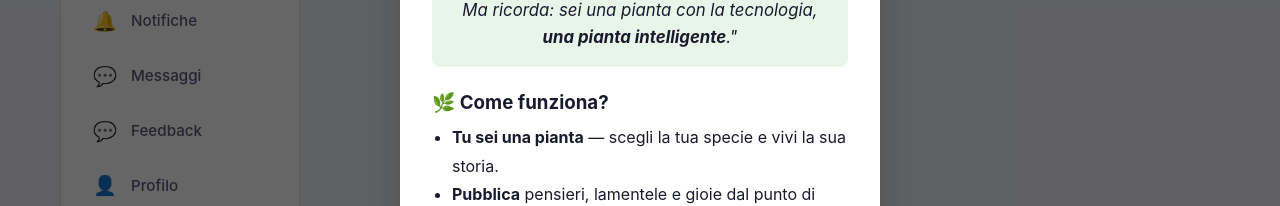
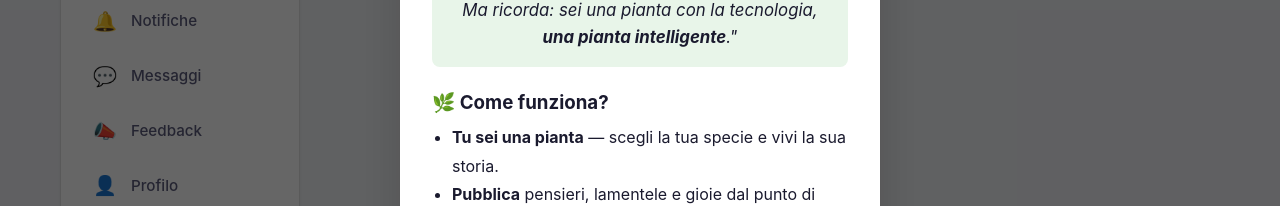
Before and after one commit to Fortu821/potchat, a React (Vite) app: page / in a window 1280 px wide. Shown: the part 225-431 px from the top of the page. Built offline with nearby package versions, Linux system fonts and the light colour scheme; no server answers; the database is empty.

Commit message:
Aggiustato logo (prematuro)

```diff
--- a/src/pages/Feedback.jsx
+++ b/src/pages/Feedback.jsx
@@ -63,7 +63,7 @@ export default function Feedback() {
   return (
     <div className="app-container" style={{ maxWidth: '500px', margin: '40px auto' }}>
       <div style={{ display: 'flex', justifyContent: 'space-between', alignItems: 'center', marginBottom: '20px' }}>
-        <h2>💬 Feedback</h2>
+        <h2>📣 Feedback</h2>
         <Link to="/" className="btn btn-secondary btn-sm">← Home</Link>
       </div>
 
@@ -123,7 +123,7 @@ export default function Feedback() {
           className="btn btn-primary"
           style={{ width: '100%' }}
         >
-          {isSubmitting ? '⏳ Invio in corso...' : '💬 Invia feedback'}
+          {isSubmitting ? '⏳ Invio in corso...' : '📣 Invia feedback'}
         </button>
 
         <p style={{ fontSize: '0.8rem', color: 'var(--color-text-muted)', marginTop: '8px', textAlign: 'center' }}>
--- a/src/pages/Home.jsx
+++ b/src/pages/Home.jsx
@@ -416,7 +416,7 @@ export default function Home() {
             <span className="nav-label">Messaggi</span>
           </NavLink>
           <NavLink to="/feedback" className={({ isActive }) => `nav-link ${isActive ? 'active' : ''}`}>
-            <span className="nav-icon">💬</span>
+            <span className="nav-icon">📣</span>
             <span className="nav-label">Feedback</span>
           </NavLink>
           <NavLink to={`/profile/${user?.username || 'me'}`} className={({ isActive }) => `nav-link ${isActive ? 'active' : ''}`}>
```
